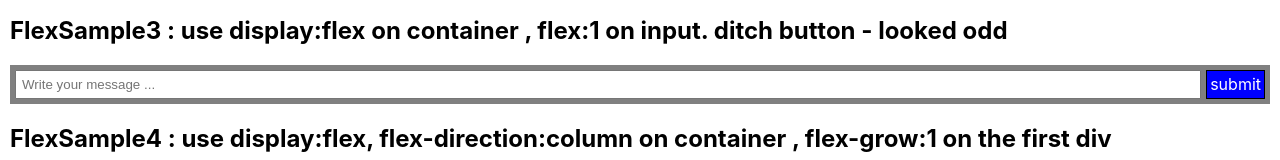
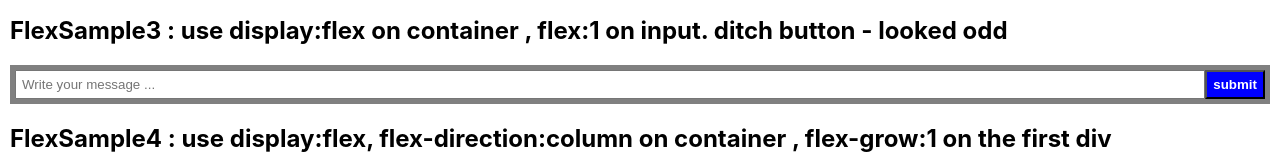
Before and after one commit to NathanKr/LayoutPlayground, a React (Create React App) app in the folder grid-and-flexbox/: page / in a window 1280 px wide. Shown: the part 538-698 px from the top of the page. Built offline with nearby package versions, Linux system fonts and the light colour scheme.

Commit message:
fix buton issue

```diff
--- a/grid-and-flexbox/src/FlexSample3.js
+++ b/grid-and-flexbox/src/FlexSample3.js
@@ -8,8 +8,8 @@ const FlexSample3 = () => {
         button - looked odd{" "}
       </h2>
       <div className="container2">
-        <input className="input" placeholder="Write your message ...    " />
-        <div>submit</div>
+        <input placeholder="Write your message ...    " />
+        <button>submit</button>
       </div>
     </div>
   );
--- a/grid-and-flexbox/src/FlexSamples.css
+++ b/grid-and-flexbox/src/FlexSamples.css
@@ -15,13 +15,15 @@
   flex: 1;
 }
 
-.input {
-  flex: 1;
-  padding: 5px;
-}
+
 
 .container2 > div:hover {
   cursor: pointer;
+}
+
+.container2 > input {
+  flex: 1;
+  padding: 5px;
 }
 
 .container1 > div {
@@ -36,12 +38,10 @@
   padding: 5px;
 }
 
-.container2 > div {
+.container2 > button {
   background-color: blue;
   color: white;
-  margin-left: 5px;
-  padding: 3px;
-  border: 1px solid black;
+  margin: 0;
 }
 
 .container3 {
```
